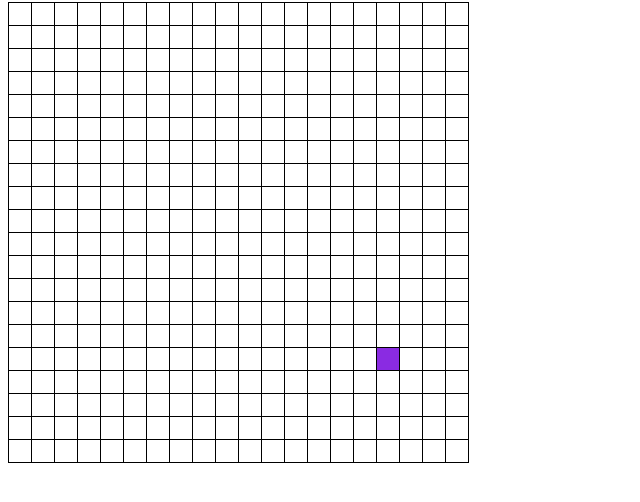
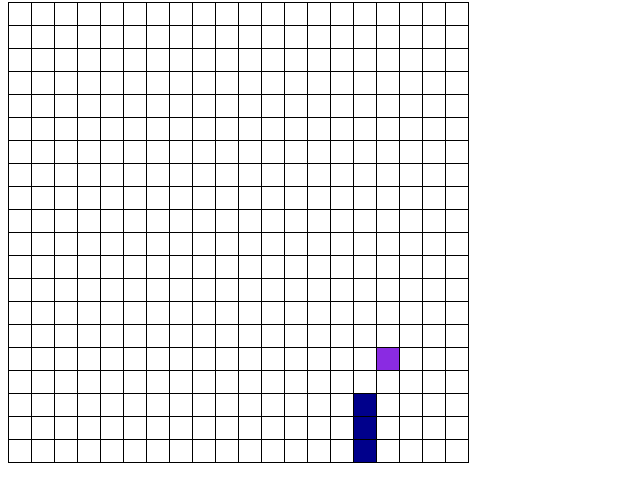
Before and after one commit to locerj/USP, a plain HTML site: page modulo 3 - Javascript/js-snake/index.html in a window 1280 px wide. Shown: the part 78-580 px from the top of the page, without its empty margins (0-640 px from the left). Drawn offline with Linux system fonts and the light colour scheme.

Commit message:
continuação snaje js

```diff
--- a/modulo 3 - Javascript/js-snake/js/board.js
+++ b/modulo 3 - Javascript/js-snake/js/board.js
@@ -16,8 +16,13 @@ let createBoard = (document, size = 20) => {
     board.renderSnake = (snake) => {
         let headSquare = document.getElementById(`${snake.position.y}:${snake.position.x}`
         );
+        headSquare.className = "snakeHead";
 
-        headSquare.className = "snakeHead";
-    };
+        //tail
+        snake.tail.forEach((tail) => {
+            let tailSquare = document.getElementById(`${tail.x}:${tail.y}`);
+            tailSquare.className = "snakeTail";
+          });
+        };
     return board;
 };
--- a/modulo 3 - Javascript/js-snake/js/snake.js
+++ b/modulo 3 - Javascript/js-snake/js/snake.js
@@ -1,7 +1,8 @@
 let createSnake = (board, startSize = 3) => {
     let snake = {
-        position: {x: 0, y: 0},
-        velocity: {x: 0, y: 0},
+        position: { x: 0, y: 0 },
+        velocity: { x: 0, y: 0 },
+        tail: [],
         size: startSize,
     };
     snake.spawn = () => {
@@ -17,9 +18,16 @@ let createSnake = (board, startSize = 3) => {
         snake.velocity[randomAxis] = dintanceFromAxis < distanceToAxisEnd ? 1 : -1;
         snake.position = startPosition;
 
-        console.log(snake.velocity);
-
+        //set tail
+        let stillAxis = randomAxis == "x" ? "y" : "x";
+        for (let i = 1; i < snake.size + 1; i++) {
+          let tailSegment = {};
+          tailSegment[randomAxis] =
+            startPosition[randomAxis] + i * -snake.velocity[randomAxis];
+          tailSegment[stillAxis] = startPosition[stillAxis];
+          snake.tail.push(tailSegment);
+        }
         board.renderSnake(snake);
-    };
+    }
     return snake;
 };
--- a/modulo 3 - Javascript/js-snake/snake.css
+++ b/modulo 3 - Javascript/js-snake/snake.css
@@ -11,3 +11,7 @@ td {
 .snakeHead {
     background-color: blueviolet;
 }
+
+.snakeTail {
+    background-color: darkblue;
+}
```
